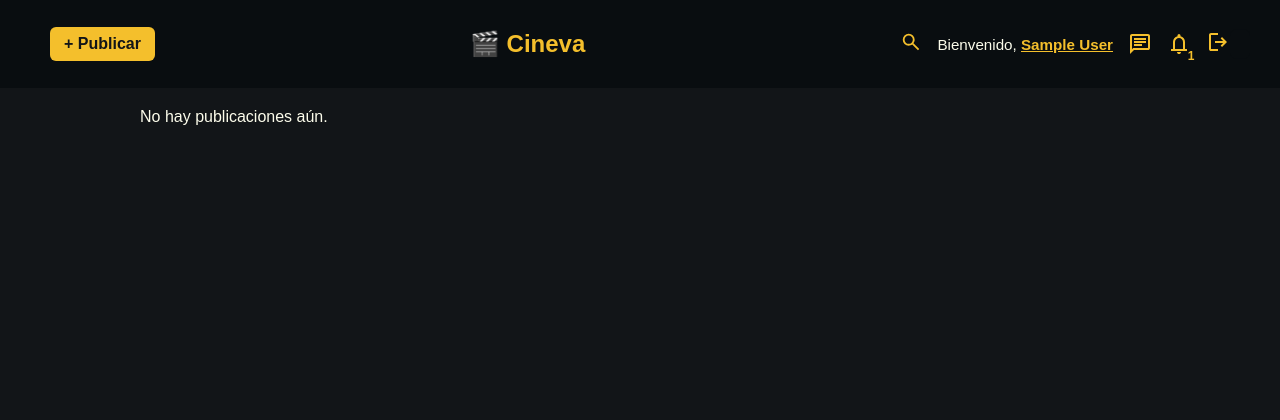
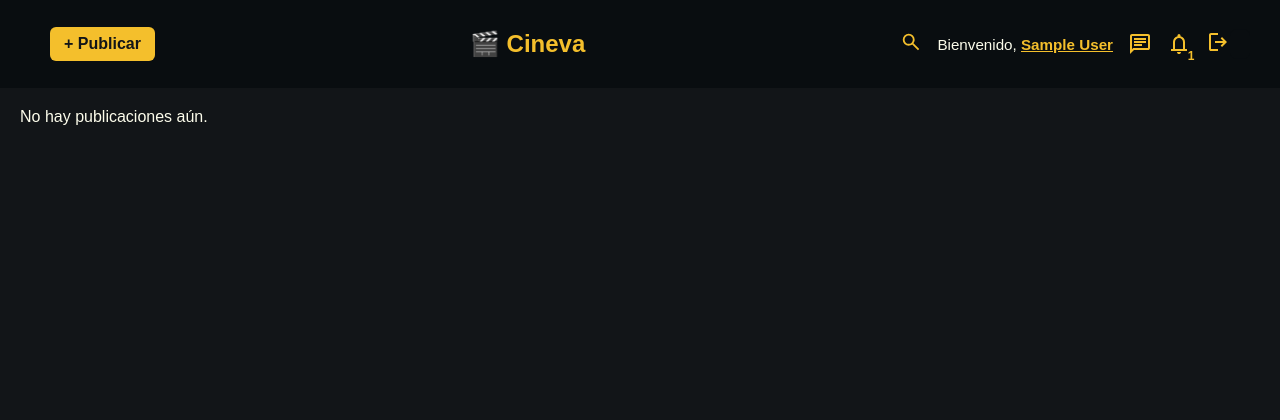
Before and after one commit to Juanpedrogomezespinosa/cineva, a PHP site: page /proyectos/cineva/dashboard.php in a window 1280 px wide. Shown: the top 420 px of the page. Run offline with PHP 8.4, Linux system fonts and the light colour scheme; the visitor is signed in with stand-in values (Sample User, id 1); data that the repository does not hold is empty.

Commit message:
dashboard responsive

```diff
--- a/css/dashboard.css
+++ b/css/dashboard.css
@@ -1,5 +1,7 @@
 .dashboard {
-  max-width: 1000px;
+  /* max-width: 1000px; */
+  margin-left: 4rem;
+  margin-right: 4rem;
   margin: 0 auto;
   color: #fcfceb;
 }
@@ -50,6 +52,7 @@
   cursor: pointer;
   display: flex;
   flex-direction: column;
+  max-height: 600px;
 }
 
 .card-pelicula:hover {
```
